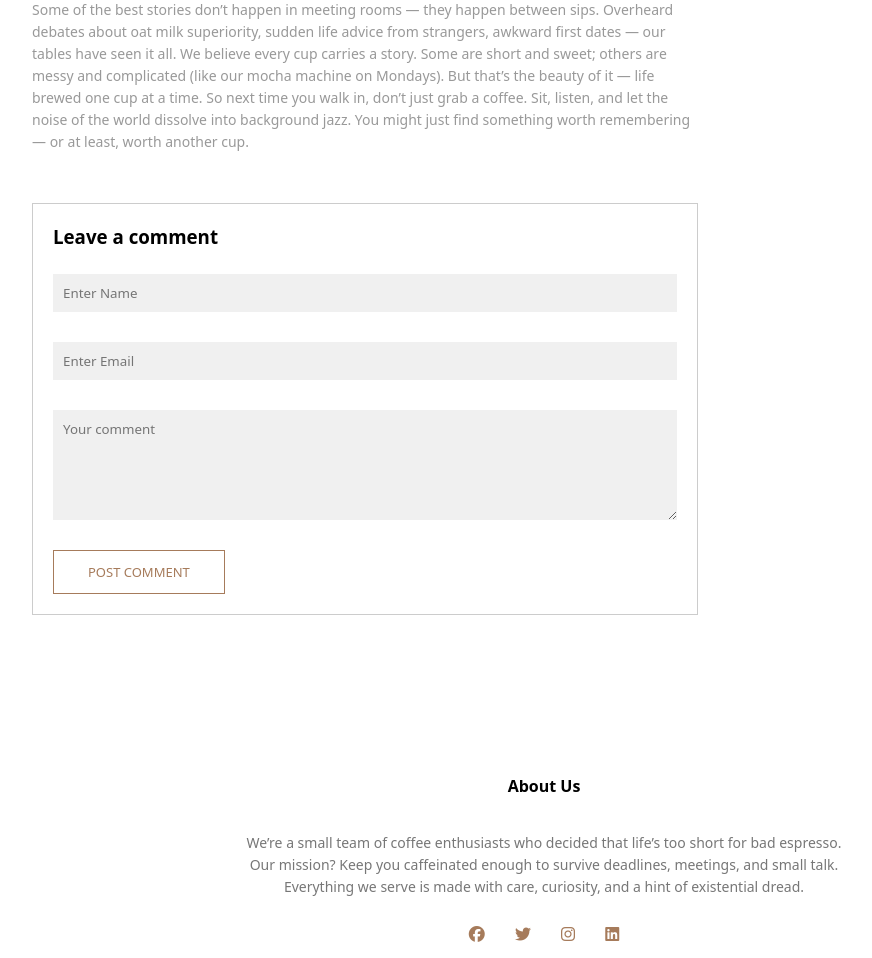
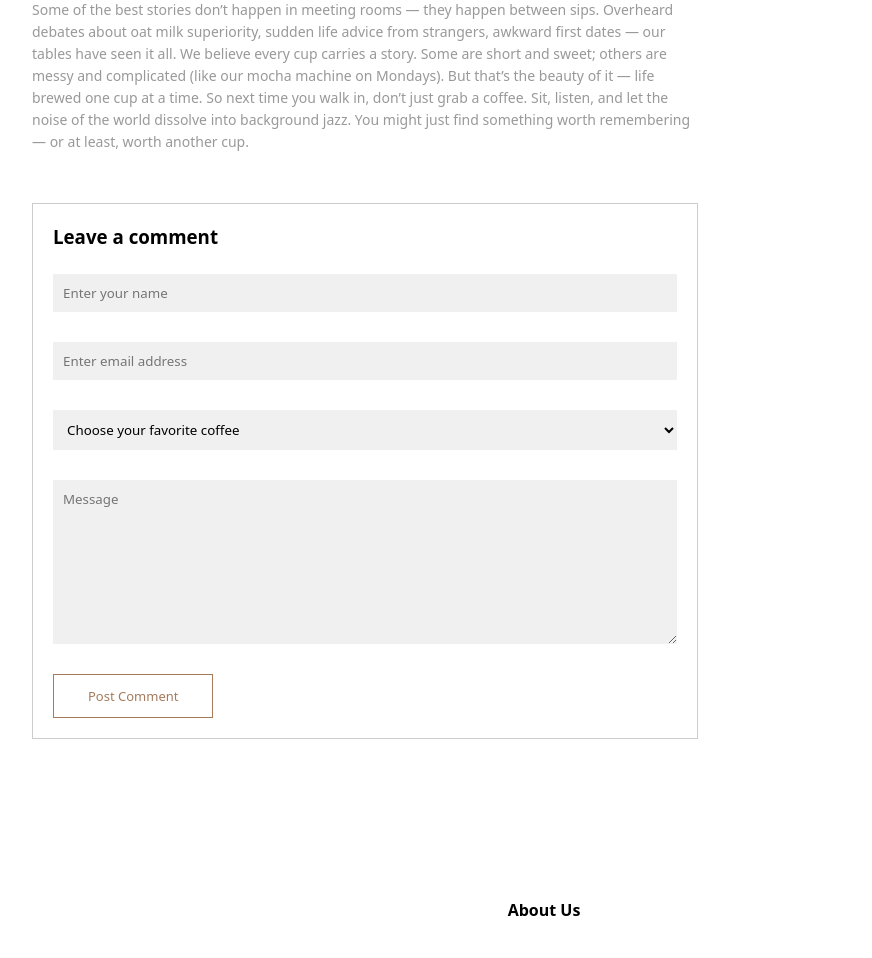
Before and after one commit to YarCODING/kohfik, a Flask app: page /blog in a window 1280 px wide. Shown: the part 1561-2519 px from the top of the page, without its empty margins (96-968 px from the left). Run offline with Flask 3, Linux system fonts and the light colour scheme; some libraries are stand-ins or nearby versions; some web fonts are replaced.

Commit message:
form change

```diff
--- a/main.py
+++ b/app.py
@@ -2,6 +2,8 @@ from flask import Flask, render_template, request
 
 
 site = Flask(__name__)
+
+# site.config['SQLALCHEMY_DATABASE_URI']='postgresql://postgres:changeme@localhost/cafe'
 
 @site.route("/", methods=['GET'])
 def index():
--- a/static/styles/style.css
+++ b/static/styles/style.css
@@ -470,7 +470,7 @@ h3 {
     text-align: left;
 }
 
-.comment-form input, .comment-form textarea {
+.comment-form input, .comment-form textarea, .comment-form select {
     width: 100%;
     padding: 10px;
     margin: 15px 0;
@@ -540,7 +540,7 @@ h3 {
     font-weight: 400;
 }
 
-.contact-col input, .contact-col textarea {
+.contact-col input, .contact-col textarea, .contact-col select {
     width: 100%;
     padding: 15px;
     margin-bottom: 17px;
--- a/templates/blog.html
+++ b/templates/blog.html
@@ -31,10 +31,24 @@
                 <h3>Leave a comment</h3>
 
                 <form class="comment-form">
-                    <input name="name" type="text" placeholder="Enter Name">
-                    <input name="email" type="email" placeholder="Enter Email">
-                    <textarea name="comment" rows="5" placeholder="Your comment"></textarea>
-                    <button type="submit" class="hero-btn brown-btn">POST COMMENT</button>
+                    <input autocomplete="off" name="name" type="text" placeholder="Enter your name" required>
+                    <input autocomplete="off" name="email" type="email" placeholder="Enter email address" required>
+                    <select name="coffee">
+                        <option disabled selected value="">Choose your favorite coffee</option>
+                        <option value="Cappuccino">Cappuccino</option>
+                        <option value="Espresso">Espresso</option>
+                        <option value="Americano">Americano</option>
+                        <option value="Mocha">Mocha</option>
+                        <option value="Flat White">Flat White</option>
+                        <option value="Macchiato">Macchiato</option>
+                        <option value="Ristretto">Ristretto</option>
+                        <option value="Black">Black</option>
+                        <option value="Affogato">Affogato</option>
+                        <option value="Turkish">Turkish</option>
+                        <option value="Other">Other</option>
+                    </select>
+                    <textarea autocomplete="off" name="comment" rows="8" placeholder="Message" required></textarea>
+                    <button type="submit" class="hero-btn brown-btn">Post Comment</button>
                 </form>
             </div>
 
```
Also changed, not shown: templates/contact.html (+18 -5 lines), 2 other files.
